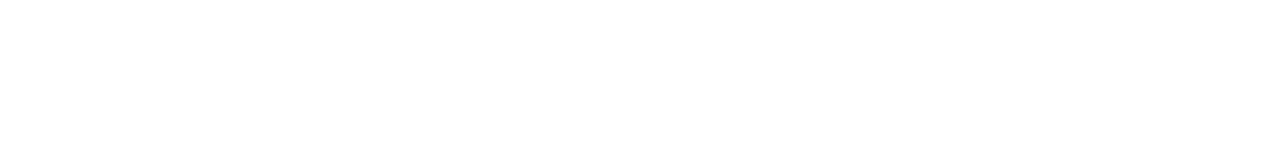
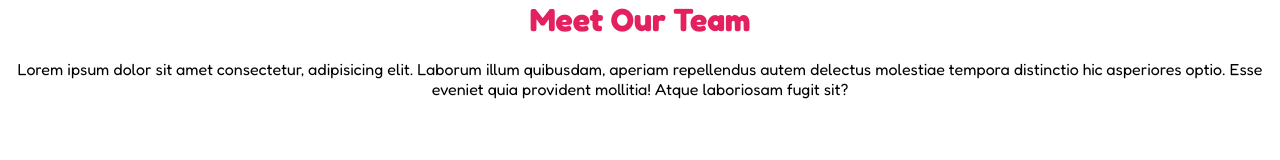
Before and after one commit to Tonia04F/html-css-flex-cards, a plain HTML site: page index.html in a window 1280 px wide. Drawn offline with Linux system fonts and the light colour scheme.

Commit message:
aggiunto titolo e header

```diff
--- a/index.html
+++ b/index.html
@@ -5,14 +5,20 @@
     <meta http-equiv="X-UA-Compatible" content="IE=edge">
     <meta name="viewport" content="width=device-width, initial-scale=1.0">
     <link rel="stylesheet" href="style.css">
-    <linkhref="https://fonts.googleapis.com/css2?family=Fredoka:wght@400;700&display=swap"
-      rel="stylesheet"/>
+    <link href="https://fonts.googleapis.com/css2?family=Fredoka:wght@400;700&display=swap"rel="stylesheet"/>
     <title>Meet Our Team</title>
 </head>
 
 <body>
-    <header></header>
-    <div></div>
+    <!--aggiungo titolo-->
+    <header>
+        <h1>Meet Our Team</h1>
+    </header>
+    <!--aggiungo paragrafo-->
+    <div class="container">
+        <p>Lorem ipsum dolor sit amet consectetur, adipisicing elit. Laborum illum quibusdam, aperiam repellendus autem delectus molestiae tempora distinctio hic asperiores optio. Esse eveniet quia provident mollitia! Atque laboriosam fugit sit?</p>
+    </div>
+
     <div></div>
     <div></div>
 
--- a/style.css
+++ b/style.css
@@ -0,0 +1,19 @@
+*{
+    margin: 0;
+    padding: 0;
+    box-sizing: border-box;
+}
+body{
+    font-family: Fredoka, sans-serif;
+}
+header{
+    color: rgb(228, 33, 95);
+    text-align: center;
+}
+
+.container{
+    text-align: center;
+    padding-top: 20px;
+    margin-left: auto;
+    margin-right: auto;
+}
```
